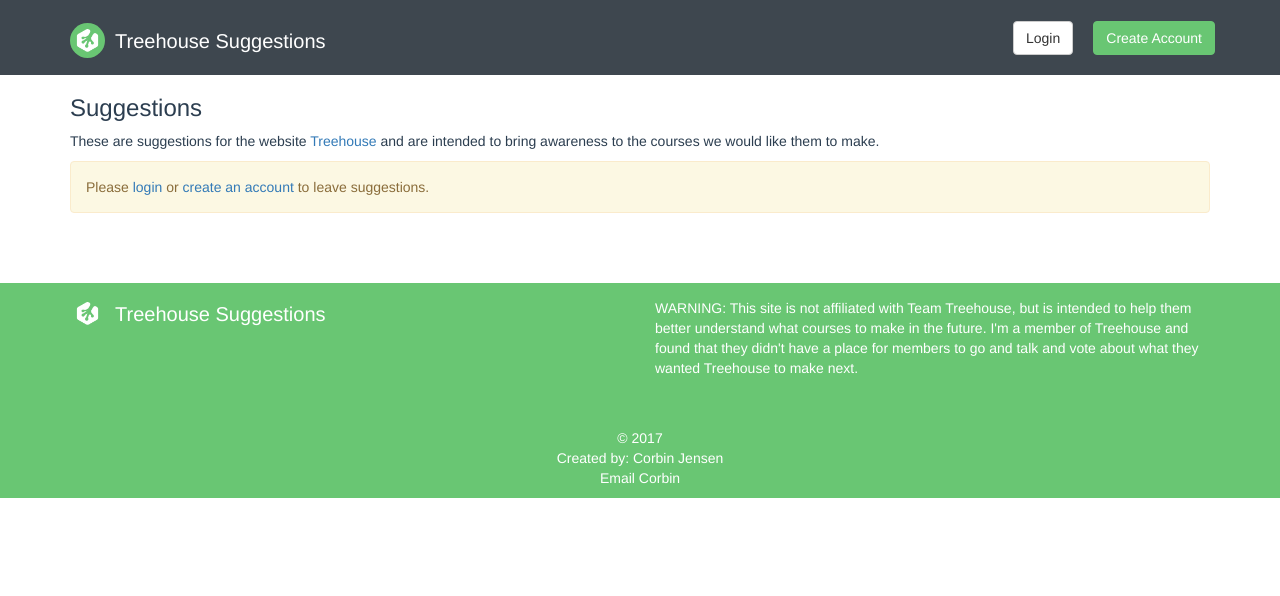
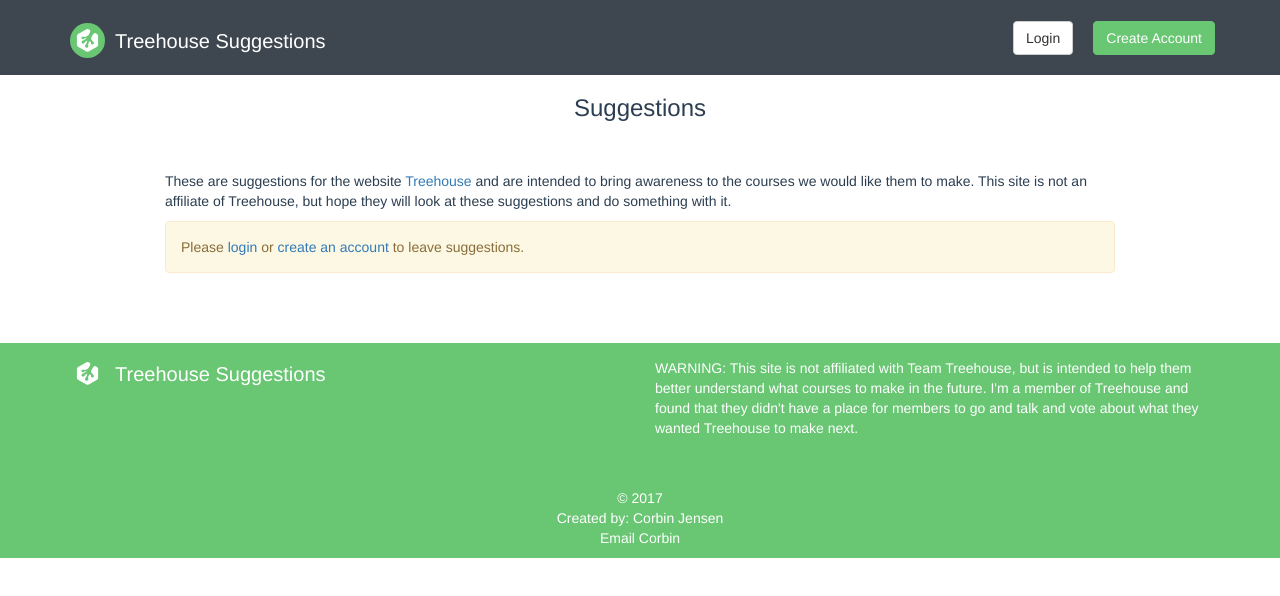
Before and after one commit to corbin-michael/treehouse-suggestions, a Vue app: page / in a window 1280 px wide. Shown: the top 596 px of the page. Built offline with nearby package versions, Linux system fonts and the light colour scheme; what vuefire would draw is missing.

Commit message:
Editing layout and making sure the right buttons show in header depending on if you're logged in

```diff
--- a/index.html
+++ b/index.html
@@ -14,6 +14,10 @@
       text-align: center;
       top: 50%;
     }
+    .page-title {
+      text-align: center;
+      margin-bottom: 50px;
+    }
   </style>
   <body>
     <div id="app">
--- a/src/App.vue
+++ b/src/App.vue
@@ -5,11 +5,14 @@
   <div class="container">
 
     <div class="overview">
-      <p>These are suggestions for the website <a href="http://www.teamtreehouse.com" target="_blank">Treehouse</a> and are intended to bring awareness to the courses we would like them to make.</p>
+      <p>These are suggestions for the website <a href="http://www.teamtreehouse.com" target="_blank">Treehouse</a> and are intended to bring awareness to the courses we would like them to make. This site is not an affiliate of Treehouse, but hope they will look at these suggestions and do something with it.</p>
+      <div class="alert alert-warning" role="alert" v-if="!loggedIn">
+        <p>Please <router-link to="/login">login</router-link> or <router-link to="/create-account">create an account</router-link> to leave suggestions.</p>
+      </div>
     </div>
 
     <div class="username" v-if="loggedIn">
-      <h5>{{user.email}}</h5>
+      <h5>{{user.email}} - {{user.displayName}}</h5>
     </div>
 
     <div class="clearfix" v-if="loggedIn">
@@ -35,11 +38,7 @@
         </form>
       </div>
     </div>
-    <div class="clearfix" v-else>
-      <div class="alert alert-warning" role="alert">
-        <p>Please <router-link to="/login">login</router-link> or <router-link to="/create-account">create an account</router-link> to leave suggestions.</p>
-      </div>
-    </div>
+
 
     <!-- <div class="filter-wrap">
       {{filterBy}}
@@ -52,7 +51,7 @@
     </div> -->
 
     <div class="suggestions-wrap">
-      <div class="panel panel-success suggestion-item" v-for="item in items">
+      <div class="panel panel-default suggestion-item" v-for="item in items">
         <div class="panel-body">
           {{item.comment}}
         </div>
@@ -131,6 +130,11 @@
   color: #2c3e50;
 }
 
+.overview {
+  max-width: 950px;
+  margin: 0 auto;
+}
+
 label,
 button,
 label input,
@@ -191,7 +195,11 @@
 }
 
 .suggestion-item {
+  transition: box-shadow .2s ease-in;
+}
 
+.suggestion-item:hover {
+  box-shadow: 0px 0px 6px 1px #c3c3c3;
 }
 
 </style>
--- a/src/components/CreateAccount.vue
+++ b/src/components/CreateAccount.vue
@@ -43,6 +43,7 @@
       pageTitle: "Create Account",
       user: {
         email: '',
+        username: '',
         password: ''
       }
     }
@@ -52,11 +53,12 @@
       firebaseApp.auth().createUserWithEmailAndPassword(this.user.email, this.user.password)
       .then(function(response) {
         console.log(response);
+        router.push({path: "/profile"});
       }).catch(function(error) {
         // Handle Errors here.
         var errorCode = error.code;
         var errorMessage = error.message;
-        // ...
+        console.log(errorMessage);
       });
     }
   }
--- a/src/components/HeaderNav.vue
+++ b/src/components/HeaderNav.vue
@@ -9,9 +9,9 @@
         </h5>
         <div class="header-links">
           <div class="header-nav" v-if="checkIfLoggedIn">
-            <router-link to="/profile">Profile</router-link>
+            <router-link to="/profile" class="btn btn-default">Profile</router-link>
           </div>
-          <div class="header-nav" v-else>
+          <div class="header-nav" v-if="!checkIfLoggedIn && $route.path != '/profile'">
             <router-link to="/login" class="btn btn-default">Login</router-link>
             <router-link to="/create-account" class="btn btn-success">Create Account</router-link>
           </div>
--- a/src/components/Login.vue
+++ b/src/components/Login.vue
@@ -4,6 +4,10 @@
 
     <div class="container">
       <div class="login-form">
+        <div class="alert alert-danger" role="alert" v-if="error">
+          <p>{{error}}</p>
+        </div>
+
         <form v-on:submit.prevent="loginUser">
           <p id="error"></p>
           <div class="form-group">
@@ -44,22 +48,25 @@
       user: {
         email: '',
         password: ''
-      }
+      },
+      error: ''
     }
   },
   methods: {
     loginUser: function() {
+      var errorPop = this.error;
       auth.signInWithEmailAndPassword(this.user.email,this.user.password)
-      .then(function(response) {
+      .then( (response) => {
         console.log(response);
         router.push({path: "/"});
       })
-      .catch(function(error) {
+      .catch( (error) => {
         // // Handle Errors here.
         var errorCode = error.code;
         var errorMessage = error.message;
         console.log(errorCode);
         console.log(errorMessage);
+        this.error = errorMessage;
       });
     }
   }
--- a/src/components/Profile.vue
+++ b/src/components/Profile.vue
@@ -4,7 +4,7 @@
 
   <div class="container profile-wrap">
     <h4>{{user.email}}</h4>
-    <button v-on:click="logout">Logout</button>
+    <button class="btn btn-danger" v-on:click="logout">Logout</button>
   </div>
 
   <footer-area></footer-area>
@@ -52,5 +52,8 @@
 
 
 <style scoped>
-
+.profile-wrap button {
+  display: block;
+  margin: 0 auto;
+}
 </style>
```
